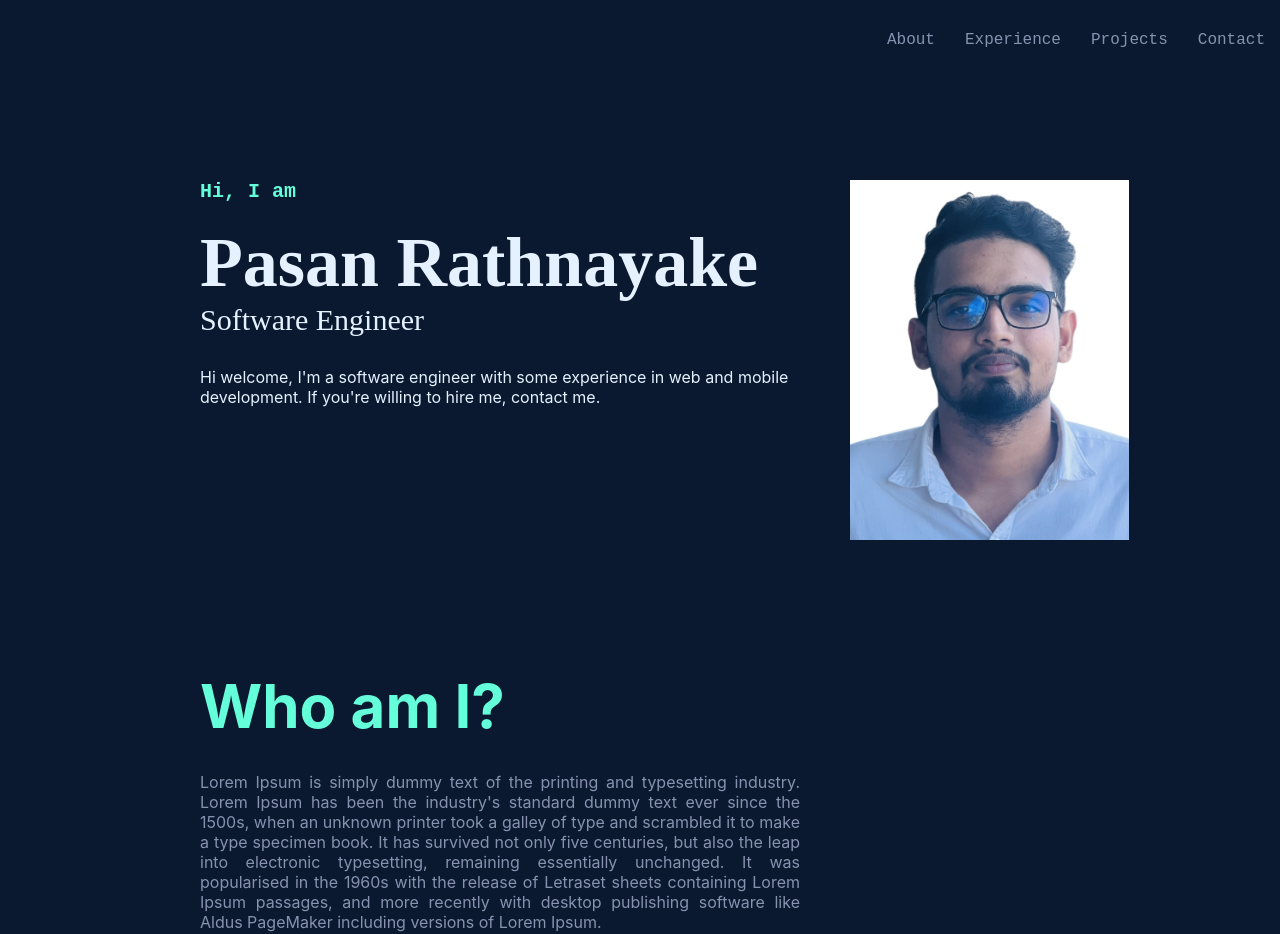
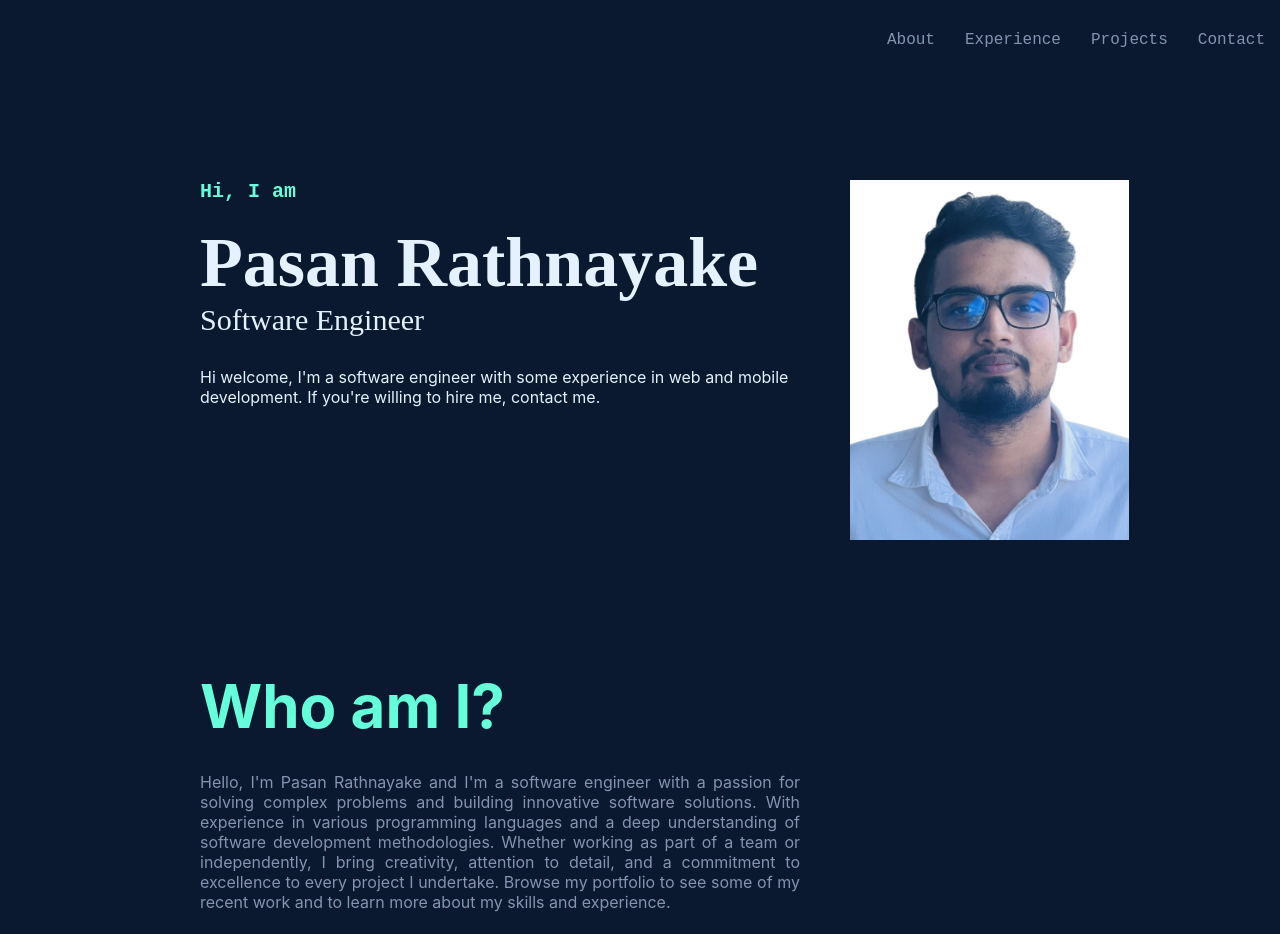
Before and after one commit to prrathnayake/Portfolio, a React (Create React App) app: page / in a window 1280 px wide. Shown: the top 934 px of the page. Built offline with nearby package versions, Linux system fonts and the light colour scheme.

Commit message:
Update about section

```diff
--- a/src/components/sections/about.js
+++ b/src/components/sections/about.js
@@ -54,15 +54,14 @@ export default function About() {
     <AboutBody id="about">
       <HeaderOne fontColor={green}>Who am I?</HeaderOne>
       <Discription fontColor={slate}>
-        Lorem Ipsum is simply dummy text of the printing and typesetting
-        industry. Lorem Ipsum has been the industry's standard dummy text ever
-        since the 1500s, when an unknown printer took a galley of type and
-        scrambled it to make a type specimen book. It has survived not only five
-        centuries, but also the leap into electronic typesetting, remaining
-        essentially unchanged. It was popularised in the 1960s with the release
-        of Letraset sheets containing Lorem Ipsum passages, and more recently
-        with desktop publishing software like Aldus PageMaker including versions
-        of Lorem Ipsum.
+        Hello, I'm Pasan Rathnayake and I'm a software engineer with a passion
+        for solving complex problems and building innovative software solutions.
+        With experience in various programming languages and a deep
+        understanding of software development methodologies. Whether working as
+        part of a team or independently, I bring creativity, attention to
+        detail, and a commitment to excellence to every project I undertake.
+        Browse my portfolio to see some of my recent work and to learn more
+        about my skills and experience.
       </Discription>
       <SubTitle fontColor={grey}>
         Technologies that I've been worked with,
```
